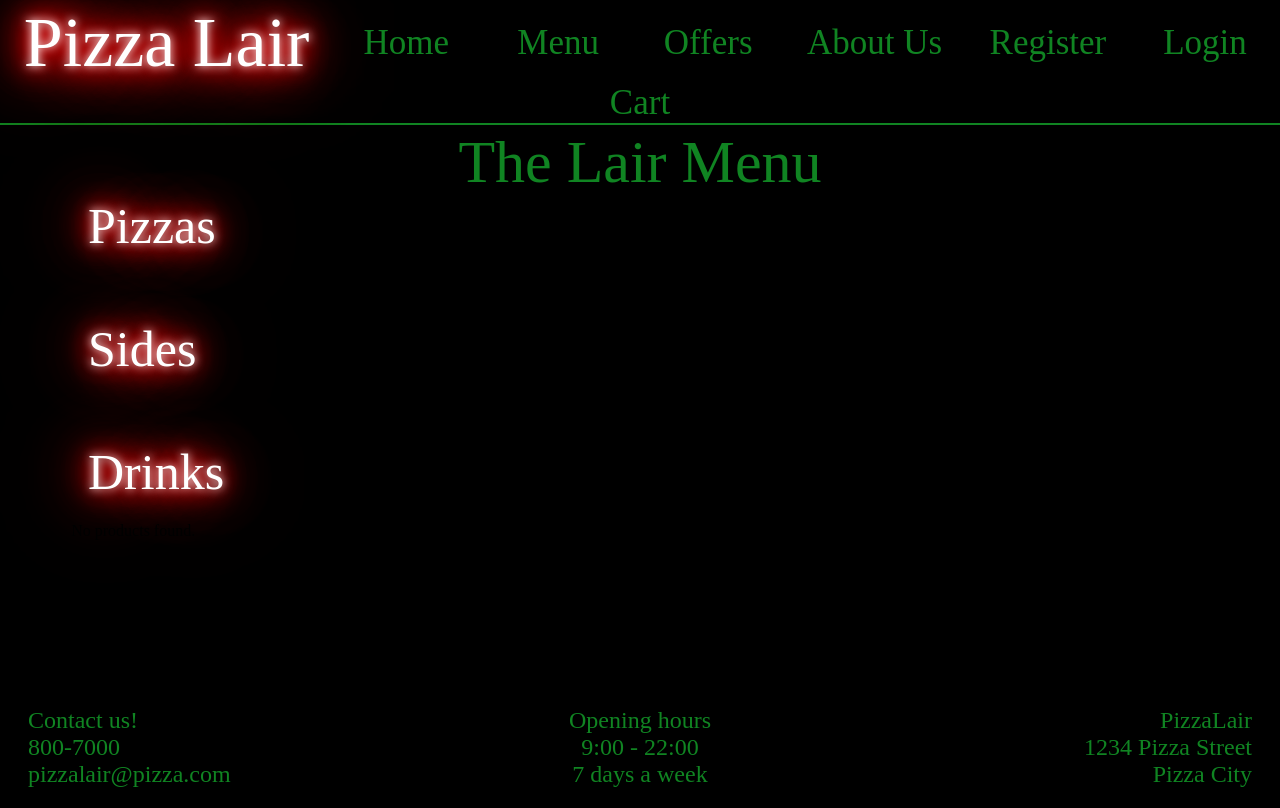
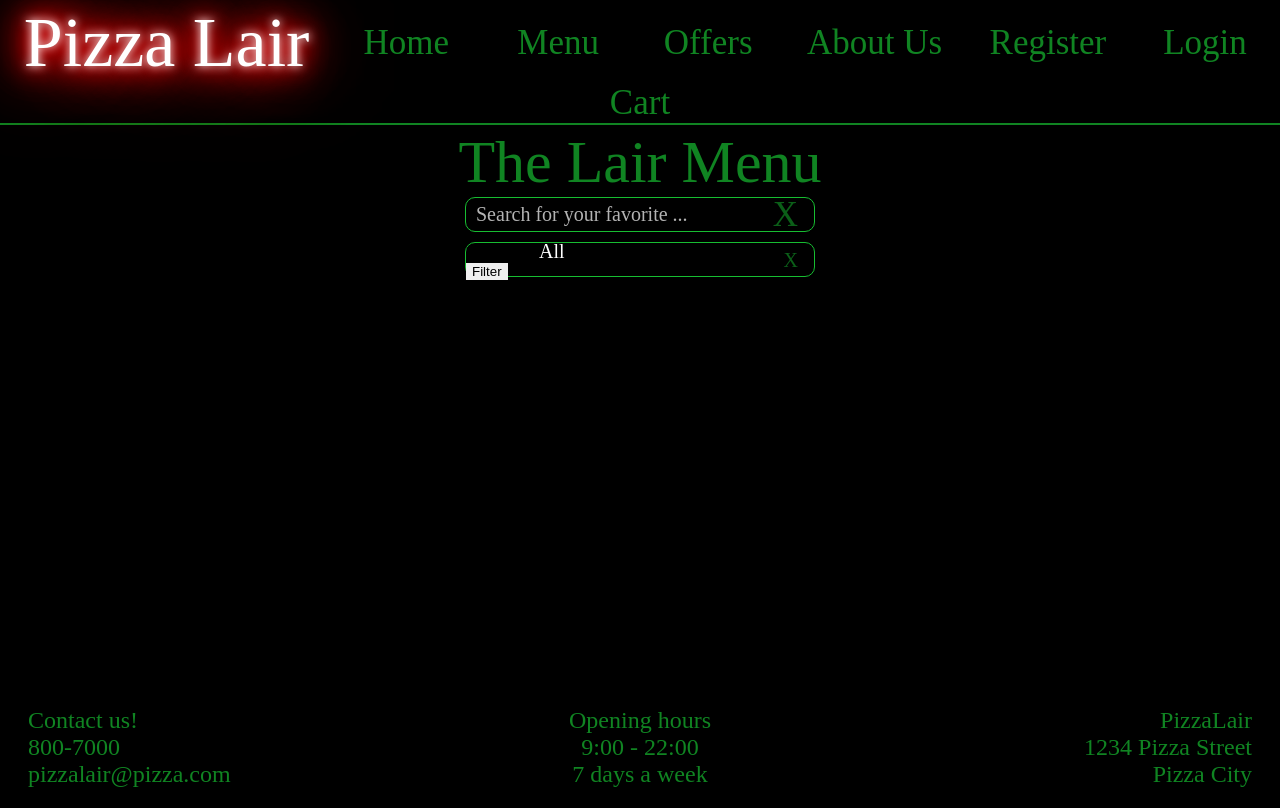
Before and after one commit to marteinnlundi/Verklegt-Correct_YES_VERY_GOOD, a Django app: page /products/menu in a window 1280 px wide. Run offline with Django 4.2, Linux system fonts and the light colour scheme; data that the repository does not hold is empty.

Commit message:
útlit filter og search virkar ekki rétt

```diff
--- a/Static/CSS/menu.css
+++ b/Static/CSS/menu.css
@@ -61,21 +61,119 @@
     margin-bottom: 5px;
 }
 
+.searchFilter-container {
+    display: flex;
+    flex-direction: column;
+    align-items: center;
+  }
 
-.productbutton {
-    width: 200px;
-    height: 59px;
+  #Searchform {
+    display: flex;
+    flex-direction: row;
+    align-items: center;
+    position: relative;
+    width: 350px;
+    height: 35px;
+    border: solid 1.5px #17bd31;
+    border-radius: 10px;
+    padding-left: 10px;
+    margin-bottom: 10px;
+  }
+
+  input {
+    all: unset;
+    font-family: Ink Free;
+    font-size: 20px;
+    color: white;
+    height: 100%;
+    width: calc(100% - 40px);
+    padding-right: 40px;
+  }
+
+  ::placeholder {
+    color: #fff;
+    opacity: 0.7;
+  }
+
+  #clearBtn {
+    position: absolute;
+    top: 50%;
+    right: 10px;
+    transform: translateY(-50%);
+    color: #17bd31;
+    font-family: Ink Free;
+    font-size: 35px;
+    opacity: 0.5;
+    transition: opacity 0.3s ease;
+    background-color: transparent;
+  }
+
+  #clearBtn:hover {
+    opacity: 1;
+    cursor: pointer;
+
+}
+  .filter-container {
+    display: flex;
+    flex-direction: row;
+    align-items: center;
+    position: relative;
+    width: 350px;
+    height: 35px;
+    border: solid 1.5px #17bd31;
+    border-radius: 10px;
+    margin-bottom: 10px;
+  }
+
+  select {
+    all: unset;
+    font-family: Ink Free;
+    font-size: 20px;
+    color: white;
+    height: 100%;
+    width: calc(100% - 80px);
+    padding-left: 10px;
+  }
+
+  #clearFilterBtn {
+    position: absolute;
+    top: 50%;
+    right: 10px;
+    transform: translateY(-50%);
+    color: #17bd31;
+    font-family: Ink Free;
+    font-size: 20px;
+    opacity: 0.5;
+    transition: opacity 0.3s ease;
+    background-color: transparent;
+  }
+
+  #clearFilterBtn:hover {
+    opacity: 1;
+    cursor: pointer;
+  }
+
+  .filter-container:focus-within {
+    box-shadow: 0 0 5px #17bd31;
+    }
+
+
+    .buttonStyle {
+        width: 150px;
+        height: 45px;
         border-color: rgba(23, 189, 49, 0.699999988079071);
         border-style: solid;
         border-width: 1px;
         border-radius: 50px;
         color:white;
         background-color: black;
+        font-family: Ink Free;
+        font-weight: 500;
         margin-bottom: 30px;
-    font-size: 30px;
+        font-size: 25px;
     }
 
-.productbutton:hover {
+    .buttonStyle:hover {
         background-color: green;
         color: white;
         cursor: pointer;
--- a/products/models.py
+++ b/products/models.py
@@ -6,7 +6,7 @@ class Products(models.Model):
     name = models.CharField(max_length=100)
     description = models.TextField()
     images = models.ImageField(upload_to='product_images', max_length=999)
-    price = models.DecimalField(max_digits=6, decimal_places=2)
+    price = models.DecimalField(max_digits=6, decimal_places=0)
     type = models.CharField(max_length=100, null=True, blank=True)
 
     def __str__(self):
--- a/products/urls.py
+++ b/products/urls.py
@@ -23,6 +23,4 @@ urlpatterns = [
     path('menuItem', views.menu_item_view, name='menuItem'),
     path('offers', views.offers_view, name='offers'),
     path('offerItem', views.offer_item_view, name='offerItem'),
-
-
 ]
--- a/products/views.py
+++ b/products/views.py
@@ -4,9 +4,20 @@ from. models import Offers
 
 
 def menu_view(request):
-    pizzas = Products.objects.filter(type='pizza').order_by('name')
-    sides = Products.objects.filter(type='side').order_by('name')
-    drinks = Products.objects.filter(type='drink').order_by('name')
+    search_query = request.GET.get('search')
+    filter_type = request.GET.get('type')
+    products = Products.objects.order_by('name')
+
+    if filter_type:
+        products = products.filter(type=filter_type)
+
+    if search_query:
+        products = products.filter(description__icontains=search_query)
+
+    pizzas = products.filter(type='pizza')
+    sides = products.filter(type='side')
+    drinks = products.filter(type='drink')
+
     context = {
         'pizzas': pizzas,
         'sides': sides,
--- a/templates/products/menu.html
+++ b/templates/products/menu.html
@@ -7,6 +7,30 @@
 <div class="title">
   The Lair Menu
 </div>
+<div class="searchFilter-container">
+  <div class="search-container">
+    <form id="Searchform" action="{% url 'menu' %}" method="get">
+      <div class="inputContainer">
+        <input type="text" name="search" placeholder="Search for your favorite ...">
+        <button type="button" id="clearBtn">X</button>
+      </div>
+    </form>
+  </div>
+  <div class="filter-container">
+    <form id="Filterform" action="{% url 'menu' %}" method="get">
+        <label for="type">Filter by:</label>
+        <select name="type">
+            <option value="">All</option>
+            <option value="pizza">Pizzas</option>
+            <option value="side">Sides</option>
+            <option value="drink">Drinks</option>
+        </select>
+        <button type="submit">Filter</button>
+    </form>
+    <button type="button" id="clearFilterBtn">X</button>
+</div>
+</div>
+{% if pizzas %}
 
 <div class="subtitle">Pizzas</div>
 
@@ -16,19 +40,21 @@
       <p class="name text">{{ product.name }}</p>
       <p class="description text">{{product.description}}</p>
       <span class="text">
-        Small {{ product.small_price }} kr <br>
-        Medium {{ product.medium_price }} kr <br>
-        Large {{ product.large_price }} kr
+        Small 1.500kr <br>
+        Medium 3.500kr <br>
+        Large 4.500kr
       </span>
 
   <form  action="{% url 'menuItem' %}" method="get">
     <input type="hidden" name="id" value="{{ product.id }}">
-        <button class="productbutton text" type="submit">Details</button>
+    <button class="buttonStyle" type="submit">Details</button>
   </form>
 </div>
 {% endfor %}
+
 </div>
-
+{% endif %}
+{% if sides %}
 
 <div class="subtitle">Sides</div>
 <div class="products-container">
@@ -40,13 +66,15 @@
 
   <form  action="{% url 'menuItem' %}" method="get">
     <input type="hidden" name="id" value="{{ product.id }}">
-        <button class="productbutton text" type="submit">Details</button>
+    <button class="buttonStyle" type="submit">Details</button>
   </form>
 
 </div>
 {% endfor %}
+
 </div>
-
+{% endif %}
+{% if drinks %}
 
 <div class="subtitle">Drinks</div>
 <div class="products-container">
@@ -58,14 +86,31 @@
 
   <form  action="{% url 'menuItem' %}" method="get">
     <input type="hidden" name="id" value="{{ product.id }}">
-        <button class="productbutton text" type="submit">Details</button>
+    <button class="buttonStyle" type="submit">Details</button>
   </form>
 
 </div>
 {% endfor %}
 
+</div>
+{% endif %}
 {% if not pizzas and not sides and not drinks %}
   <p>No products found.</p>
 {% endif %}
-</div>
+<script>
+const clearFilterBtn = document.getElementById('clearFilterBtn');
+clearFilterBtn.addEventListener('click', () => {
+    const url = new URL(window.location.href);
+    url.searchParams.delete('type');
+    window.location.href = url.toString();
+});
+  const Filterform = document.getElementById('Filterform');
+Filterform.addEventListener('submit', (event) => {
+    event.preventDefault();
+    const type = document.querySelector('#Filterform select[name="type"]').value;
+    const url = new URL(window.location.href);
+    url.searchParams.set('type', type);
+    window.location.href = url.toString();
+});
+</script>
 {% endblock %}
```
Lines whose indentation alone changed are shown as unchanged.
